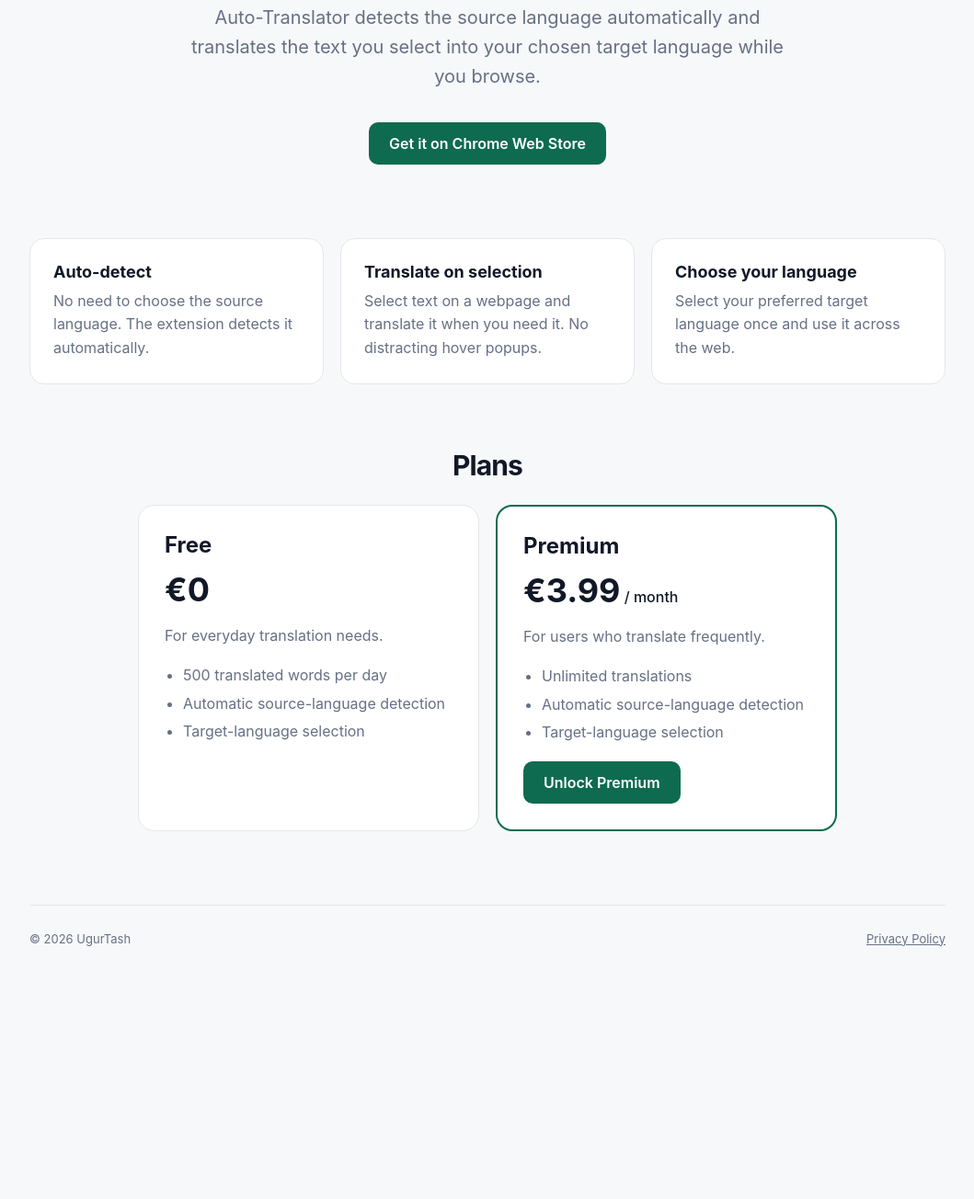
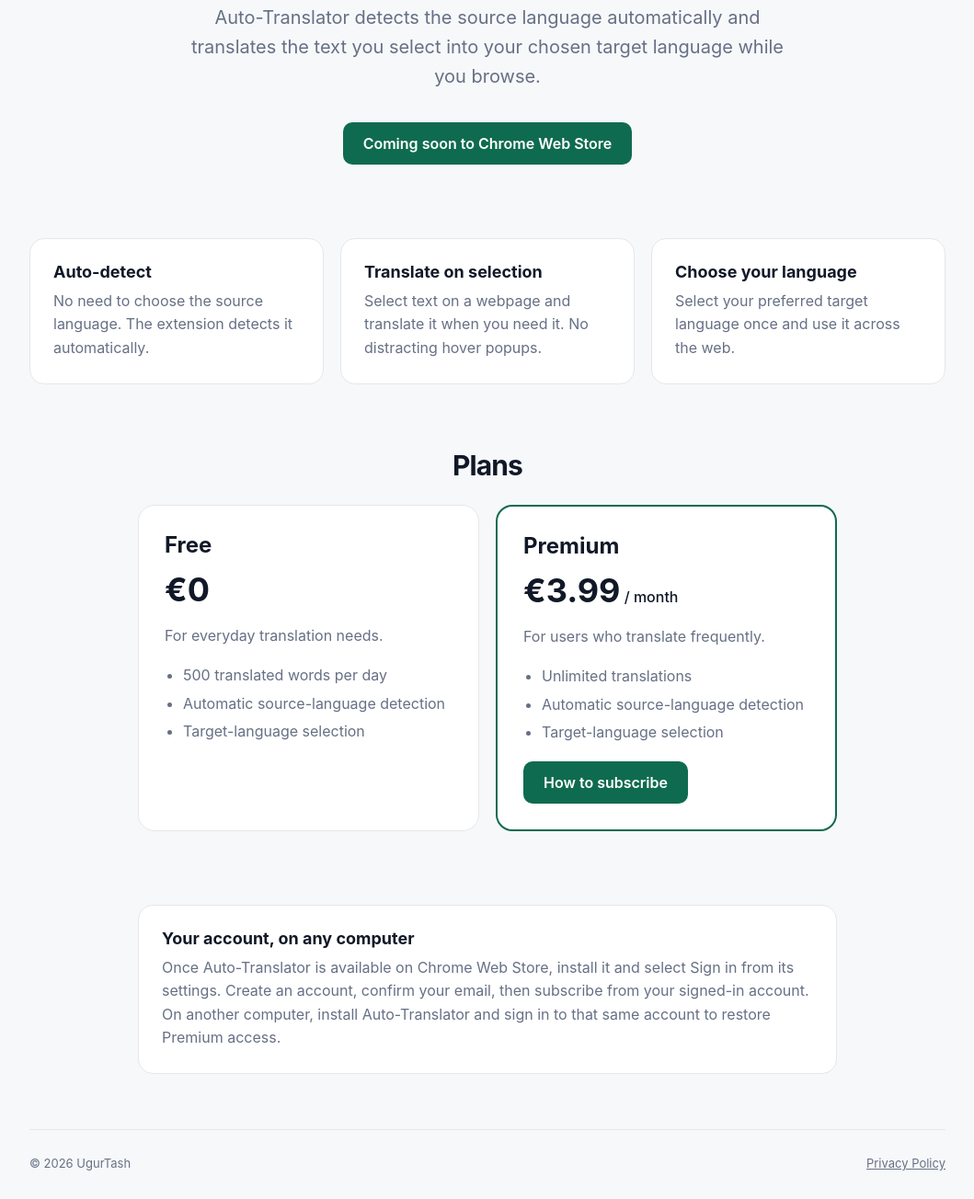
Before and after one commit to ugurtash/auto-translator-by-ugurtash, a browser extension: page index.html in a window 1280 px wide. Shown: the part 380-1684 px from the top of the page at 92% size, without its empty margins (110-1169 px from the left). Before the commit the page ends 1465 px from the top, so only its background shows below. Drawn offline with Linux system fonts and the light colour scheme.

Commit message:
Prepare store disclosures and remove unbound test checkout link

```diff
--- a/index.html
+++ b/index.html
@@ -29,7 +29,7 @@ footer a{color:var(--muted)}
 <div class="badge">Simple. Fast. Private.</div>
 <h1>Translate selected text instantly.</h1>
 <p class="lead">Auto-Translator detects the source language automatically and translates the text you select into your chosen target language while you browse.</p>
-<a class="cta" href="https://chromewebstore.google.com/" target="_blank" rel="noopener">Get it on Chrome Web Store</a>
+<span class="cta">Coming soon to Chrome Web Store</span>
 </section>
 <section class="grid">
 <div class="card"><h2>Auto-detect</h2><p>No need to choose the source language. The extension detects it automatically.</p></div>
@@ -39,8 +39,9 @@ footer a{color:var(--muted)}
 <h2 class="section-title">Plans</h2>
 <section class="pricing">
 <div class="price"><h2>Free</h2><div class="amount">€0</div><p>For everyday translation needs.</p><ul><li>500 translated words per day</li><li>Automatic source-language detection</li><li>Target-language selection</li></ul></div>
-<div class="price featured"><h2>Premium</h2><div class="amount">€3.99<span style="font-size:16px;font-weight:500"> / month</span></div><p>For users who translate frequently.</p><ul><li>Unlimited translations</li><li>Automatic source-language detection</li><li>Target-language selection</li></ul><a class="cta" href="https://auto-translator-by-ugurtash.lemonsqueezy.com/checkout/buy/2269476f-19bf-4668-9afb-135b2aaa285b" target="_blank" rel="noopener">Unlock Premium</a></div>
+<div class="price featured"><h2>Premium</h2><div class="amount">€3.99<span style="font-size:16px;font-weight:500"> / month</span></div><p>For users who translate frequently.</p><ul><li>Unlimited translations</li><li>Automatic source-language detection</li><li>Target-language selection</li></ul><a class="cta" href="#subscribe">How to subscribe</a></div>
 </section>
+<section id="subscribe" class="card" style="max-width:760px;margin:0 auto 60px"><h2>Your account, on any computer</h2><p>Once Auto-Translator is available on Chrome Web Store, install it and select Sign in from its settings. Create an account, confirm your email, then subscribe from your signed-in account. On another computer, install Auto-Translator and sign in to that same account to restore Premium access.</p></section>
 <footer><span>© 2026 UgurTash</span><a href="privacy.html">Privacy Policy</a></footer>
 </div>
 </body>
```
Also changed, not shown: release/STORE_LISTING.md (added).
